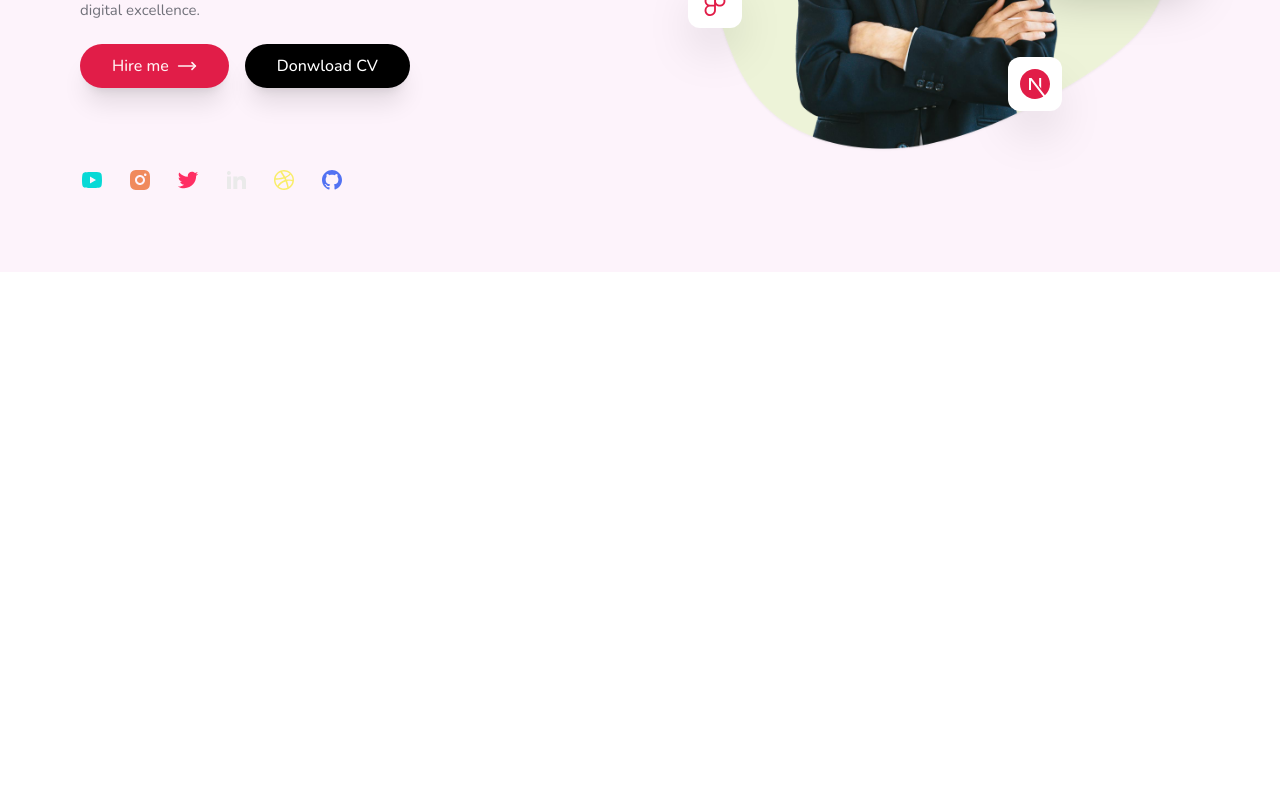
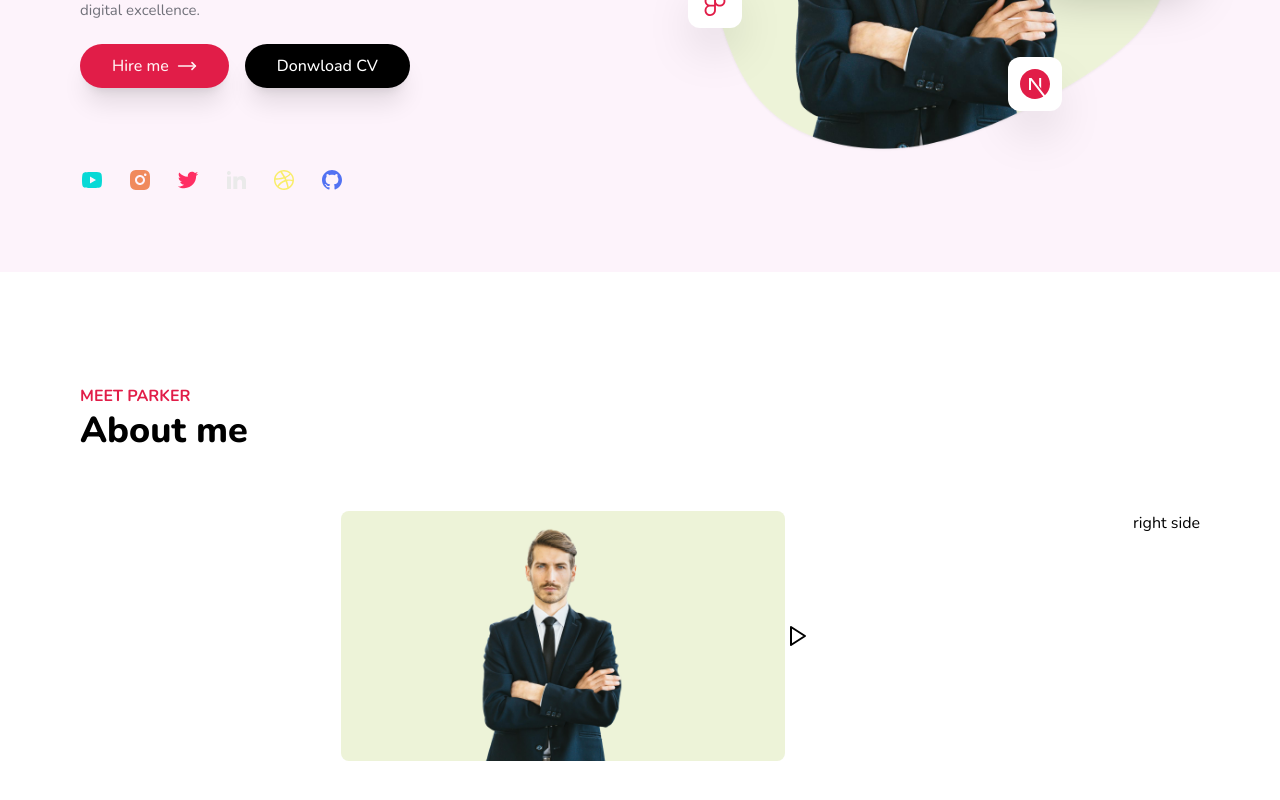
Before and after one commit to Jisap/portfolio2024, a Next.js app: page / in a window 1280 px wide. Shown: the part 592-1392 px from the top of the page. Before the commit the page ends 864 px from the top, so only its background shows below. Built offline with nearby package versions, Linux system fonts and the light colour scheme.

Commit message:
check-status

```diff
--- a/app/page.js
+++ b/app/page.js
@@ -1,3 +1,4 @@
+import About from "@/components/About";
 import Hero from "@/components/Hero";
 import Image from "next/image";
 
@@ -5,6 +6,7 @@ export default function Home() {
   return (
     <main className="">
       <Hero />
+      <About />
     </main>
   );
 }
--- a/components/About.jsx
+++ b/components/About.jsx
@@ -1,11 +1,35 @@
+import { Play } from 'lucide-react'
+import Image from 'next/image'
 import React from 'react'
 
 const About = () => {
   return (
-    <section>
+    <section className='max-padd-container py-16 xl:py-28'>
     {/* title */}
-      <div>
-        <span></span>
+      <div className='pb-10 text-center xl:text-start font-bold'>
+        <span className='text-primary uppercase'>MEET PARKER</span>
+        <h3 className='h3 font-extrabold'>About me</h3>
+      </div>
+      {/* container */}
+      <div className='flex flex-col xl:flex-row gap-16'>
+        {/* left */}
+        <div className='hidden xl:flexCenter flex-1 relative'>
+          <Image
+            src={'/about.png'}
+            alt=''
+            height={444}
+            width={444}
+            className='rounded-lg'
+          />
+          <div>
+            <Play />
+          </div>
+          <div></div>
+        </div>
+        {/* right */}
+        <div>
+          right side
+        </div>
       </div>
     </section>
   )
```
